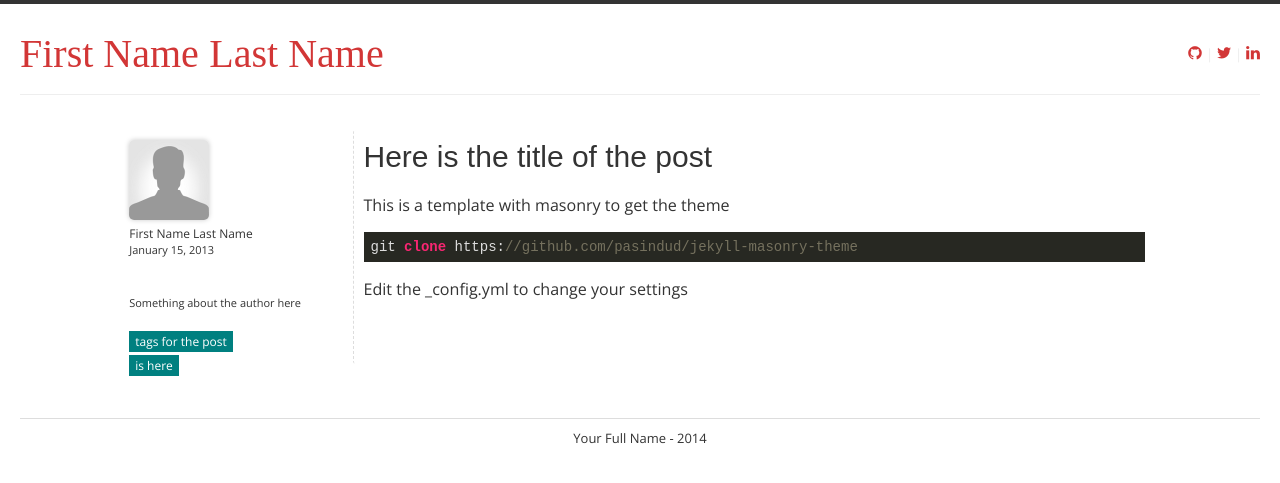
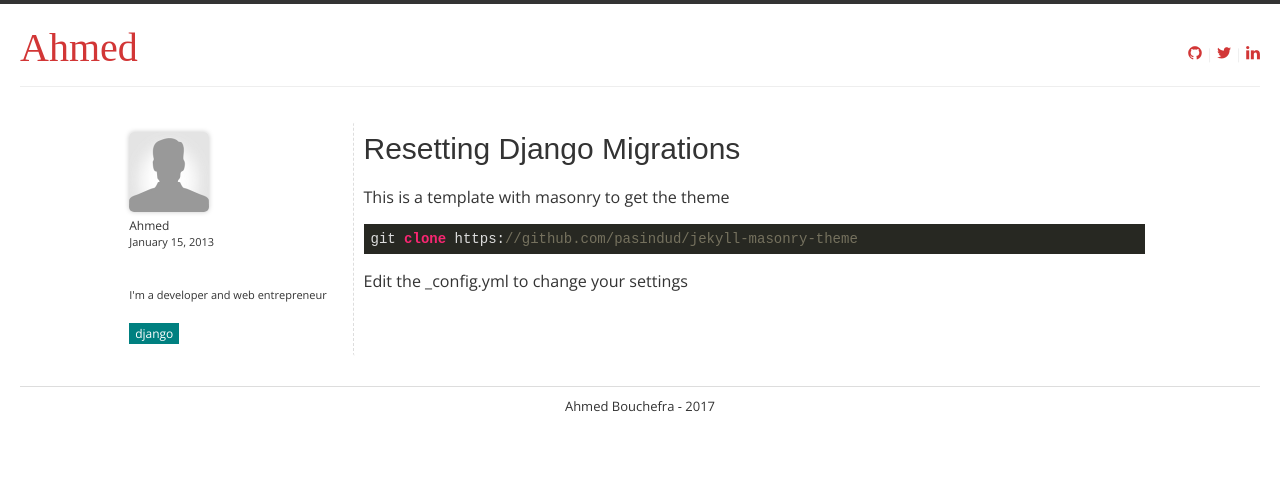
Before and after one commit to techiediaries/techiediaries.github.io, a Jekyll site: the page built from _posts/2013-01-15-start-bloggin.md, in a window 1280 px wide. Shown: the top 483 px of the page. Built offline with Jekyll 4.4.1, drawn with Linux system fonts in a browser that asks for light colours; some web fonts are replaced; comment, search, counter and statistics services are not loaded.

Commit message:
first commit

```diff
--- a/_config.yml
+++ b/_config.yml
@@ -1,15 +1,16 @@
+
 permalink: /:categories/:title.html
-url: "http://pasindud.github.io/jekyll-masonry/"
-full_name: "Your Full Name"
-first_name: "First Name"
-last_name: "Last Name"
-blog_title: "Blog title "
+url: "https://techiediaries.github.io/"
+full_name: "Ahmed Bouchefra"
+first_name: "Ahmed"
+last_name: ""
+blog_title: "Techiediaries"
 author_img_name_path: "/images/users/user.jpg"
-disqus_shortname: "pasinduland"
-copyright_year: "2014"
+disqus_shortname: "techiediaries"
+copyright_year: "2017"
 google_analytics_code: ""
-aboutme: "Something about the author here"
-twitter: "Ghosteyes1"
-github: "pasindud"
-facebook: "mepasindu"
+aboutme: "I'm a developer and web entrepreneur"
+twitter: "techiediaries"
+github: "techiediaries"
+facebook: "ahmed.bouchefra"
 linkined_url: ""
--- a/_posts/2013-01-15-start-bloggin.md
+++ b/_posts/2013-01-15-start-bloggin.md
@@ -1,8 +1,7 @@
 ---
 layout: blog
-title: Here is the title of the post
-category: blog
-tags: [tags for the post, is here]
+title: Resetting Django Migrations
+tags: [django]
 summary: Here is a summary of the post
 image: /images/blog/blogging-again.png
 ---
```
